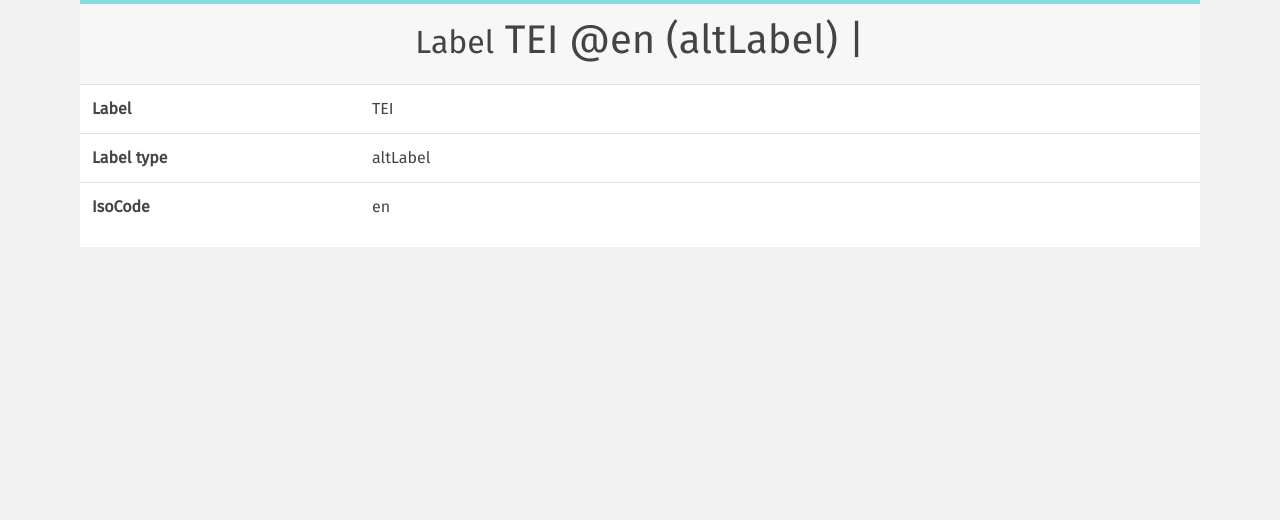
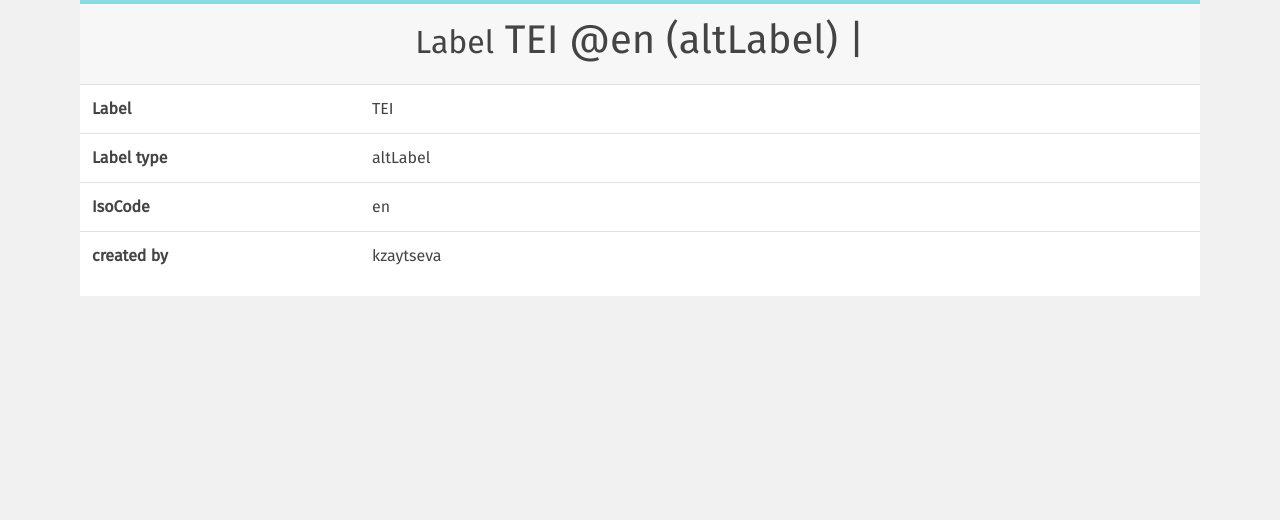
Before and after one commit to acdh-oeaw/vocabseditor, a Django app: page /vocabs/label/1 in a window 1280 px wide. Shown: the part 111-631 px from the top of the page. Run offline with Django 3.2, Linux system fonts and the light colour scheme; a user stored in the database is signed in; data comes from the database, SQL or seed files in the repository; both versions use the stored data as it was after the commit; some libraries are stand-ins or nearby versions.

Commit message:
added field created_by to SkosLabel and SkosConcept

```diff
--- a/vocabs/forms.py
+++ b/vocabs/forms.py
@@ -91,8 +91,7 @@ class SkosCollectionForm(forms.ModelForm):
 class SkosConceptForm(forms.ModelForm):
     class Meta:
         model = SkosConcept
-        fields = "__all__"
-        # exclude = ('broader_concept', )
+        exclude = ['created_by', ]
         widgets = {
             'other_label': autocomplete.ModelSelect2Multiple(
                 url='vocabs-ac:skoslabel-autocomplete'),
@@ -209,7 +208,7 @@ class SkosConceptSchemeFormHelper(FormHelper):
 class SkosLabelForm(forms.ModelForm):
     class Meta:
         model = SkosLabel
-        fields = "__all__"
+        exclude = ['created_by', ]
 
     def __init__(self, *args, **kwargs):
         super(SkosLabelForm, self).__init__(*args, **kwargs)
--- a/vocabs/models.py
+++ b/vocabs/models.py
@@ -419,6 +419,11 @@ class SkosLabel(models.Model):
         max_length=30, blank=True, choices=LABEL_TYPES, help_text="The type of the label.")
     isoCode = models.CharField(
         max_length=3, blank=True, help_text="The ISO 639-3 code for the label's language.")
+    created_by = models.ForeignKey(
+        User, related_name="skos_label_created",
+        blank=True, null=True,
+        on_delete=models.SET_NULL
+    )
 
     @classmethod
     def get_listview_url(self):
@@ -630,6 +635,11 @@ class SkosConcept(models.Model):
         editable=False, default=timezone.now,
         verbose_name="dct:modified"
     )
+    created_by = models.ForeignKey(
+        User, related_name="skos_concept_created",
+        blank=True, null=True,
+        on_delete=models.SET_NULL
+    )
 
     def get_broader(self):
         broader = self.skos_broader.all()
--- a/vocabs/templates/vocabs/skoslabel_detail.html
+++ b/vocabs/templates/vocabs/skoslabel_detail.html
@@ -55,6 +55,14 @@
                     <th>IsoCode</th>
                     <td>{{ object.isoCode }}</td>
                 </tr>
+                {% if user.is_authenticated %}
+                {% if object.created_by %}
+                 <tr>
+                    <th class="w-25">created by</th>
+                    <td>{{object.created_by}}</td>
+                </tr>
+                {% endif %}
+                {% endif %}
             </table>
     </div>
 </div>
--- a/vocabs/views.py
+++ b/vocabs/views.py
@@ -186,6 +186,12 @@ class SkosConceptCreate(BaseCreateView):
     model = SkosConcept
     form_class = SkosConceptForm
 
+    def form_valid(self, form):
+        object = form.save(commit=False)
+        object.created_by = self.request.user
+        object.save()
+        return super(SkosConceptCreate, self).form_valid(form)
+
     @method_decorator(login_required)
     def dispatch(self, *args, **kwargs):
         return super(SkosConceptCreate, self).dispatch(*args, **kwargs)
@@ -349,6 +355,12 @@ class SkosLabelCreate(BaseCreateView):
     model = SkosLabel
     form_class = SkosLabelForm
 
+    def form_valid(self, form):
+        object = form.save(commit=False)
+        object.created_by = self.request.user
+        object.save()
+        return super(SkosLabelCreate, self).form_valid(form)
+
     @method_decorator(login_required)
     def dispatch(self, *args, **kwargs):
         return super(SkosLabelCreate, self).dispatch(*args, **kwargs)
```
Also changed, not shown: vocabs/templates/vocabs/skosconcept_detail.html (+8 -0 lines), vocabseditor/db.sqlite3.
